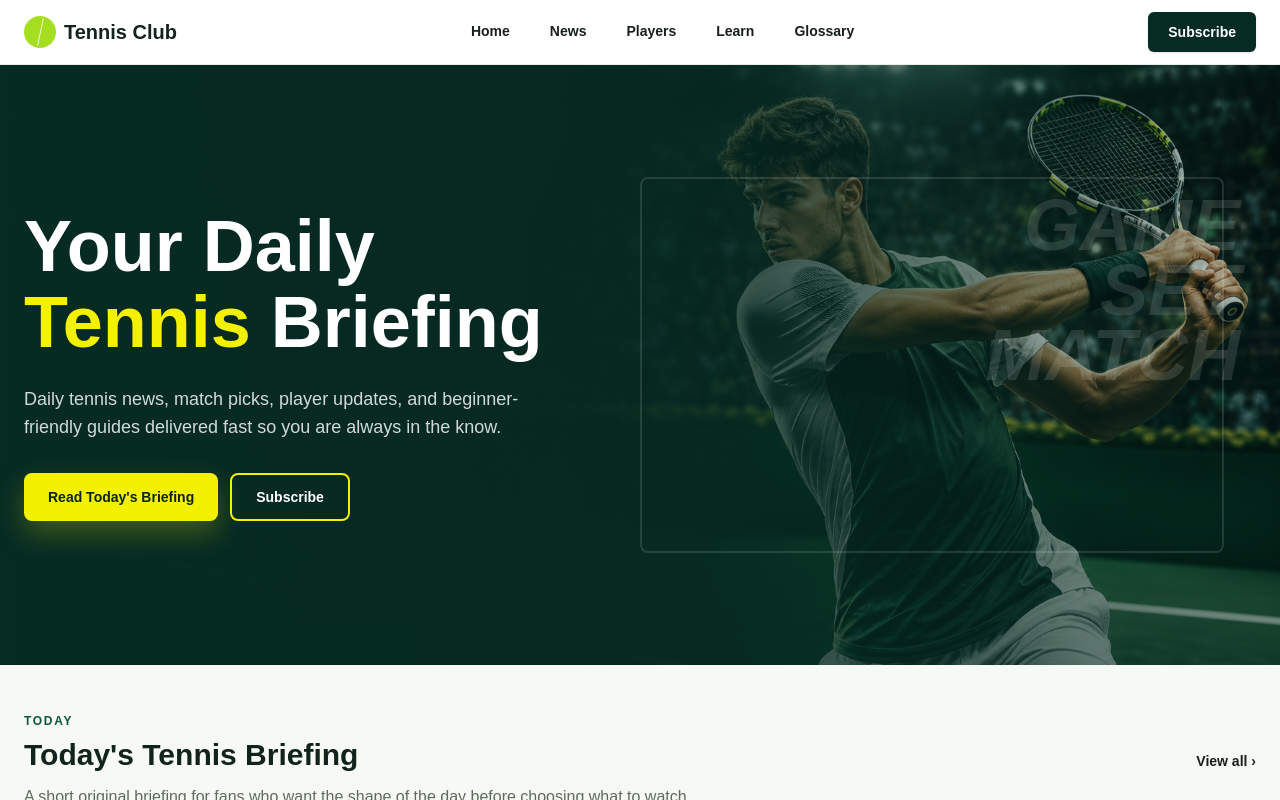
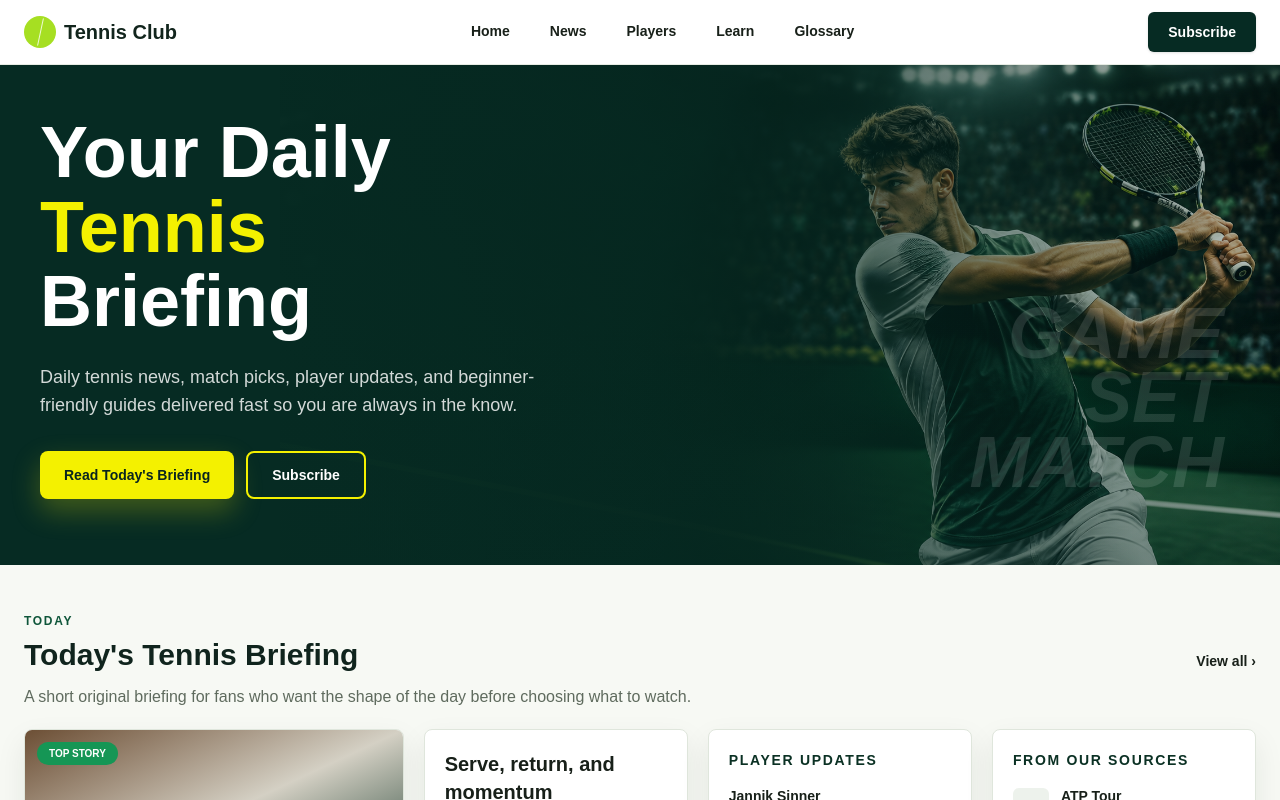
Before and after one commit to geoffrey-xiao/tennis_club, a Next.js app: page / in a window 1280 px wide. Shown: the top 800 px of the page. Built offline with nearby package versions, Linux system fonts and the light colour scheme.

Commit message:
refactor: home page banner

```diff
--- a/src/components/home/home-hero.tsx
+++ b/src/components/home/home-hero.tsx
@@ -4,18 +4,26 @@ export function HomeHero() {
   return (
     <section className="relative overflow-hidden bg-[#062b23] text-white">
       <div
-        className="absolute inset-0 bg-cover bg-[70%_center] opacity-80 md:bg-center"
+        className="absolute inset-0 bg-cover bg-[68%_center] opacity-80 md:hidden"
         style={{ backgroundImage: "url('/images/tennis-hero.png')" }}
         aria-hidden="true"
       />
-      <div className="absolute inset-0 bg-gradient-to-r from-[#062b23] via-[#062b23]/86 to-[#062b23]/12" />
-      <div className="absolute inset-0 bg-gradient-to-t from-[#062b23]/30 via-transparent to-transparent" />
-      <div className="relative mx-auto grid max-w-7xl gap-8 px-4 py-12 sm:px-6 md:min-h-[520px] md:grid-cols-[0.92fr_1.08fr] md:items-center lg:py-20">
-        <div className="relative z-10">
-          <h1 className="max-w-2xl text-5xl font-black leading-[1.05] tracking-normal sm:text-6xl xl:text-7xl">
+      <div
+        className="absolute inset-y-0 right-0 hidden w-full bg-right bg-no-repeat opacity-80 md:block"
+        style={{
+          backgroundImage: "url('/images/tennis-hero.png')",
+          backgroundSize: "auto 100%"
+        }}
+        aria-hidden="true"
+      />
+      <div className="absolute inset-0 bg-gradient-to-r from-[#062b23] via-[#062b23]/82 to-[#062b23]/8" />
+      <div className="absolute inset-0 bg-gradient-to-t from-[#062b23]/24 via-transparent to-transparent" />
+      <div className="relative mx-auto grid max-w-7xl gap-8 px-5 py-14 sm:px-8 md:min-h-[500px] md:grid-cols-[0.86fr_1.14fr] md:items-center md:py-0 lg:px-10">
+        <div className="relative z-10 max-w-[620px] md:-mt-4">
+          <h1 className="max-w-2xl text-5xl font-black leading-[1.04] tracking-normal sm:text-6xl xl:text-7xl">
             Your Daily <span className="text-[#f4f100]">Tennis</span> Briefing
           </h1>
-          <p className="mt-6 max-w-xl text-base leading-7 text-white/82 sm:text-lg">
+          <p className="mt-6 max-w-[520px] text-base leading-7 text-white/82 sm:text-lg">
             Daily tennis news, match picks, player updates, and beginner-friendly guides delivered fast so you are always in the know.
           </p>
           <div className="mt-8 flex flex-col gap-3 sm:flex-row">
@@ -35,8 +43,7 @@ export function HomeHero() {
         </div>
 
         <div className="relative hidden min-h-80 md:block md:min-h-[420px] lg:min-h-[440px]">
-          <div className="absolute inset-8 rounded-lg border-2 border-white/12" />
-          <div className="absolute right-4 top-12 text-right text-6xl font-black italic leading-[0.9] text-white/12 sm:text-7xl">
+          <div className="absolute bottom-8 right-4 text-right text-6xl font-black italic leading-[0.9] text-white/12 sm:text-7xl lg:bottom-10">
             GAME
             <br />
             SET
```
